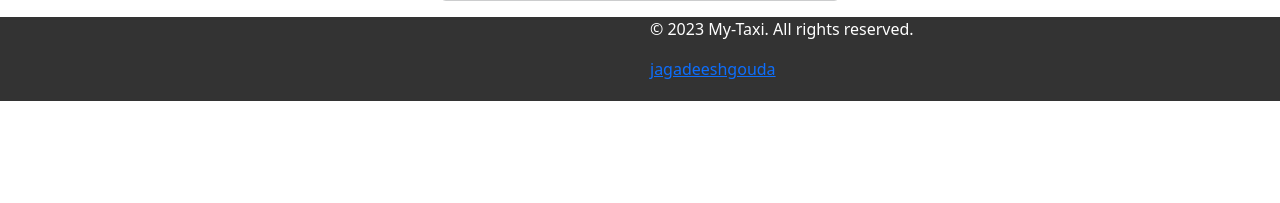
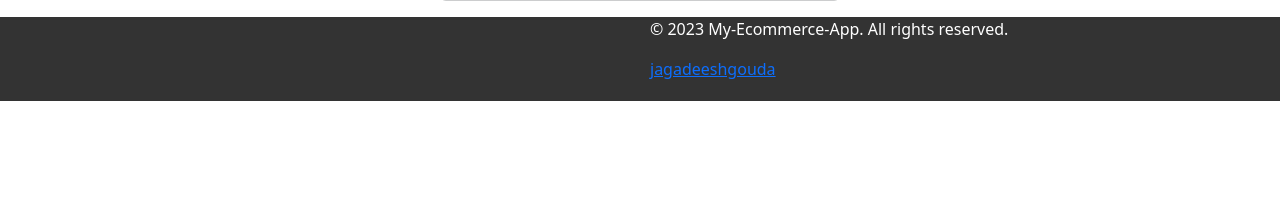
Before and after one commit to Jagadeeshgouda/Ecommerce_website, a Django app: page / in a window 1280 px wide. Shown: the part 597-800 px from the top of the page. Run offline with Django 4.2, Linux system fonts and the light colour scheme; some libraries are stand-ins or nearby versions.

Commit message:
Update newuser.html

```diff
--- a/ecommerce_store/store/Templates/newuser.html
+++ b/ecommerce_store/store/Templates/newuser.html
@@ -48,7 +48,7 @@
 </article>
 <div>
 <footer style="background-color: #333;padding-left:650px;padding-bottom:20px;">
-    <p style="color: #fff;">&copy; 2023 My-Taxi. All rights reserved.</p>
+    <p style="color: #fff;">&copy; 2023 My-Ecommerce-App. All rights reserved.</p>
     <a href="https://drive.google.com/file/d/1Klfs4L2zrb_Wue2CcT2IDxlU9IO3bGWf/view?usp=drivesdk">jagadeeshgouda</a>
   </footer>
     {% endblock content %}
```
